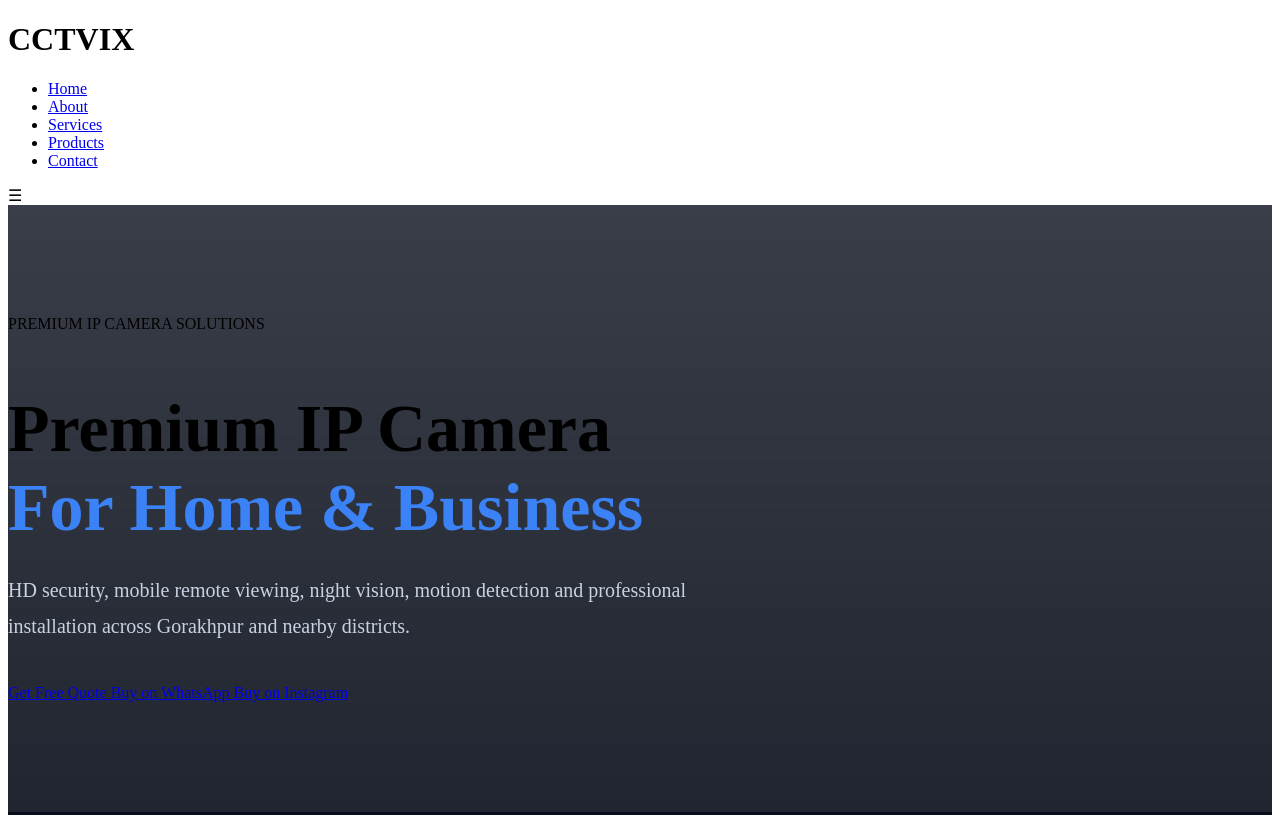
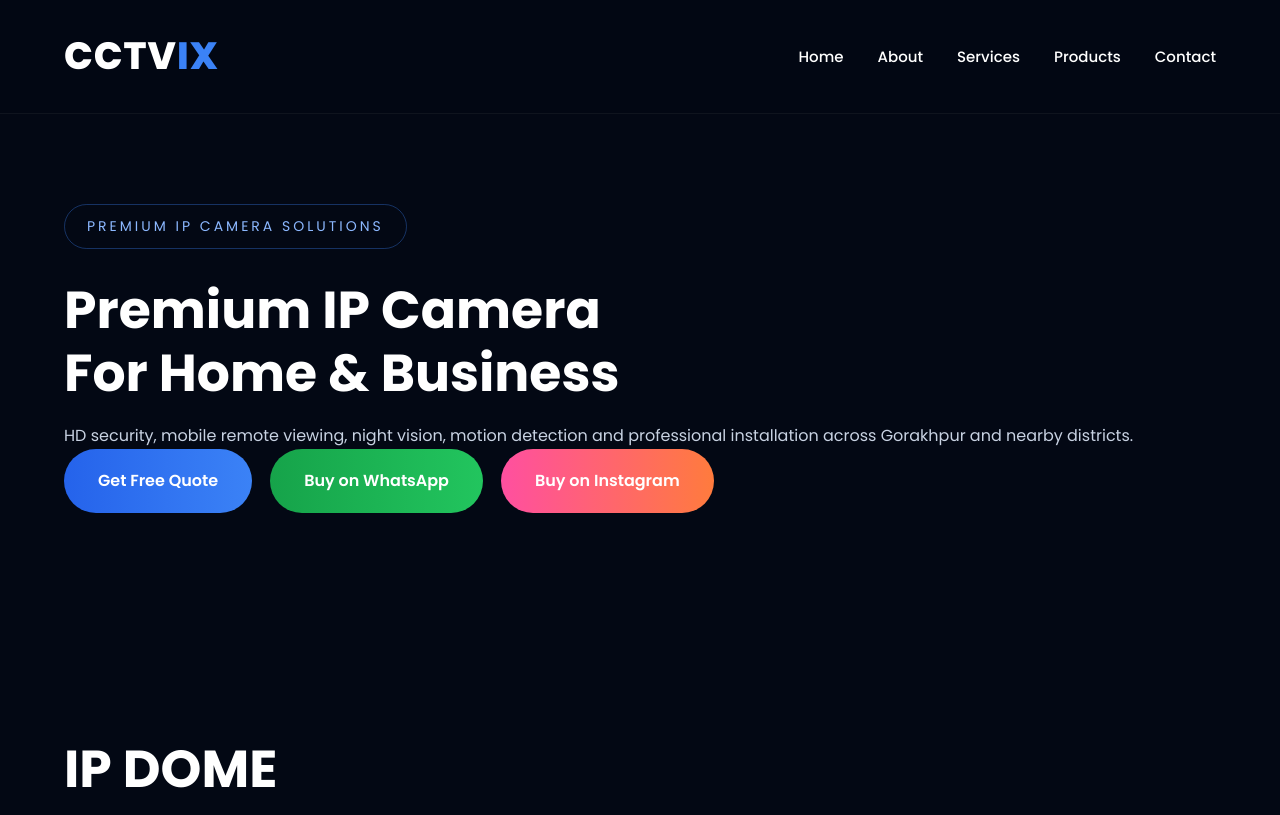
Before and after one commit to cctvix/cctvix, a plain HTML site: page ip-camera.html in a window 1280 px wide. Shown: the top 815 px of the page. Drawn offline with Linux system fonts and the light colour scheme.

Commit message:
Update ip-camera.html

```diff
--- a/ip-camera.html
+++ b/ip-camera.html
@@ -8,7 +8,7 @@
 
 <meta name="description" content="Premium IP Camera installation in Gorakhpur. Dome cameras, Bullet cameras, NVR, POE, Hard Drive, CAT6 Wire, RJ45 and complete CCTV setup by CCTVIX.">
 
-<link rel="stylesheet" href="ip-camera.css">
+<link rel="stylesheet" href="style.css">
 <link href="https://fonts.googleapis.com/css2?family=Poppins:wght@300;400;500;600;700;800&display=swap" rel="stylesheet">
 </head>
 
```
